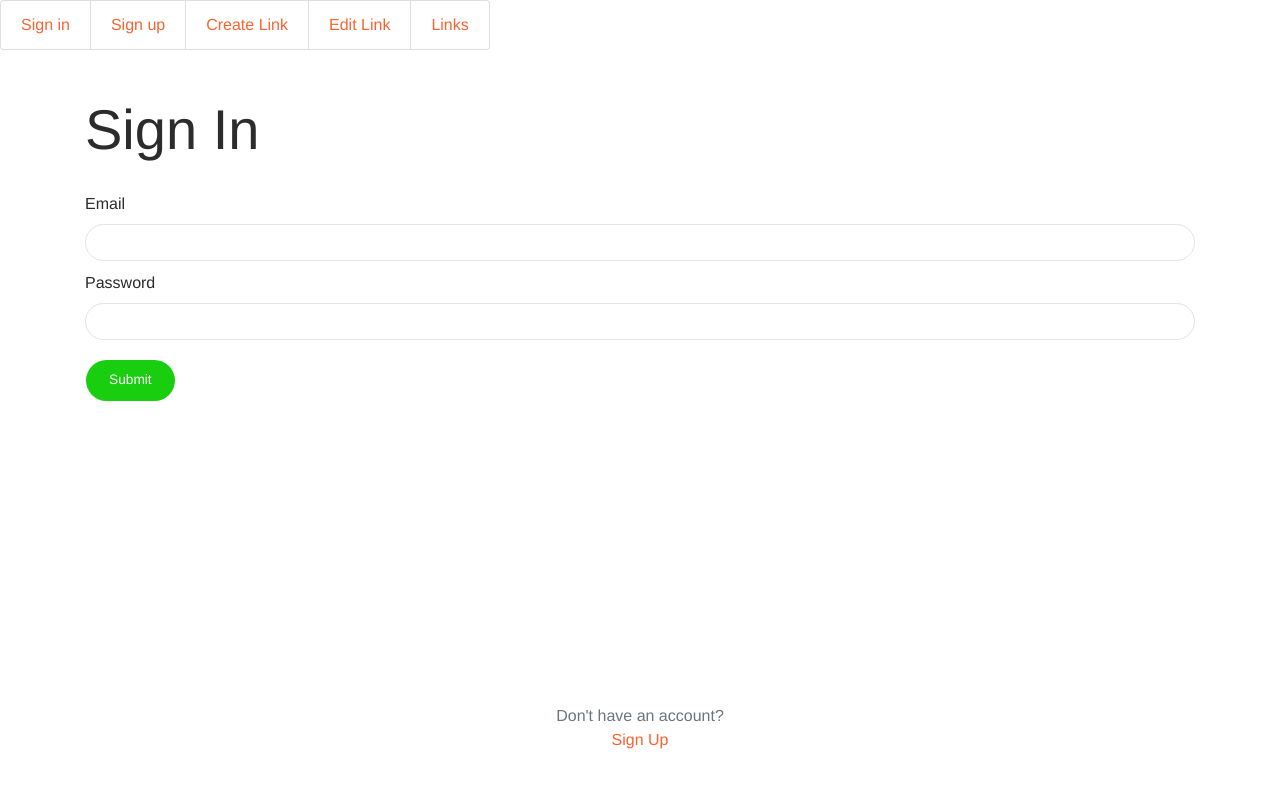
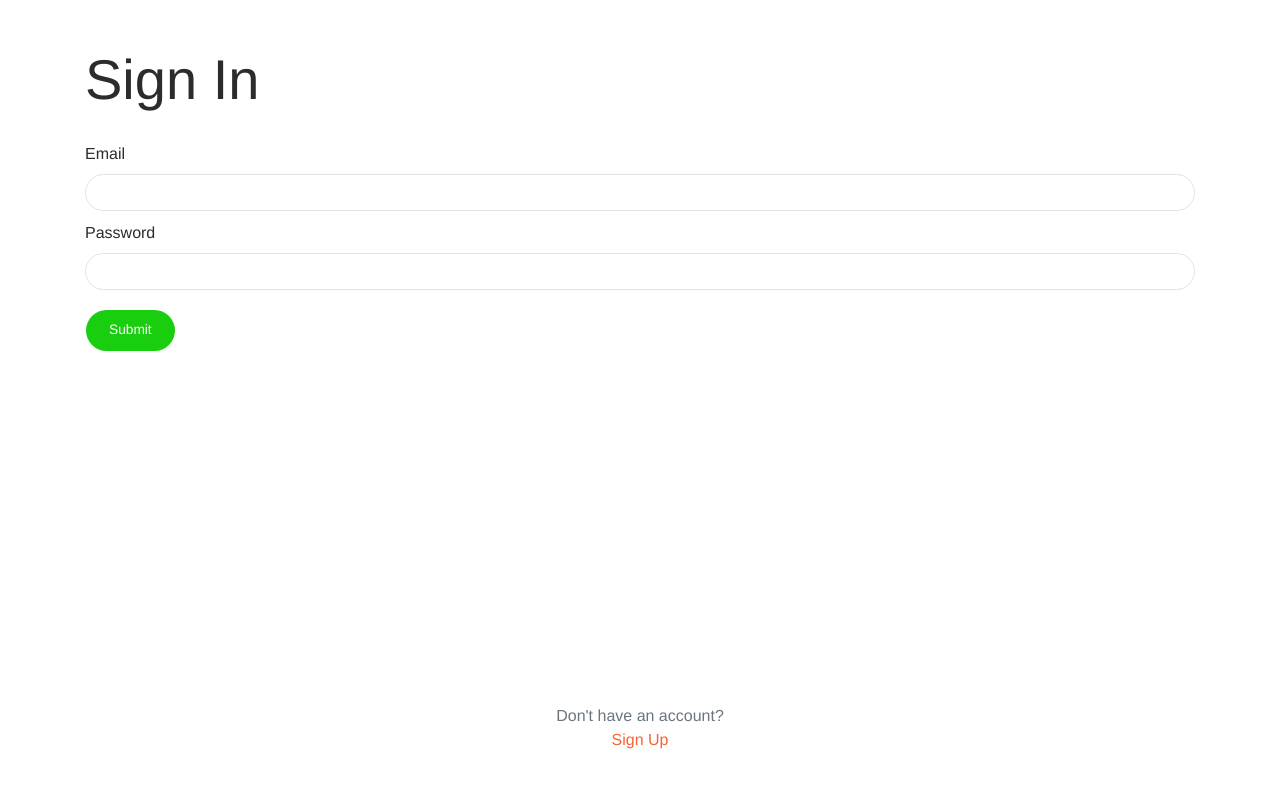
Before and after one commit to Luiz-Wendel/links-react, a React (Create React App) app: page /sign-in in a window 1280 px wide. Shown: the top 788 px of the page. Built offline with nearby package versions, Linux system fonts and the light colour scheme; no server answers.

Commit message:
Refactoring links

```diff
--- a/src/App.js
+++ b/src/App.js
@@ -1,5 +1,5 @@
 import React, { useEffect } from 'react'
-import { BrowserRouter, Switch, Route, Link } from 'react-router-dom'
+import { BrowserRouter, Switch, Route } from 'react-router-dom'
 import { connect } from 'react-redux'
 
 import Home from './pages/Home'
@@ -20,25 +20,6 @@ const App = ({ initAccount }) => {
   return (
     <BrowserRouter>
       <div>
-        <nav>
-          <ul className="list-group list-group-horizontal">
-            <li className="list-group-item">
-              <Link to='/sign-in'>Sign in</Link>
-            </li>
-            <li className="list-group-item">
-              <Link to='/sign-up'>Sign up</Link>
-            </li>
-            <li className="list-group-item">
-              <Link to='/manage/links/create'>Create Link</Link>
-            </li>
-            <li className="list-group-item">
-              <Link to='/manage/links/edit'>Edit Link</Link>
-            </li>
-            <li className="list-group-item">
-              <Link to='/manage/links'>Links</Link>
-            </li>
-          </ul>
-        </nav>
         <Switch>
           <Route exact path='/'>
             <Home />
```
